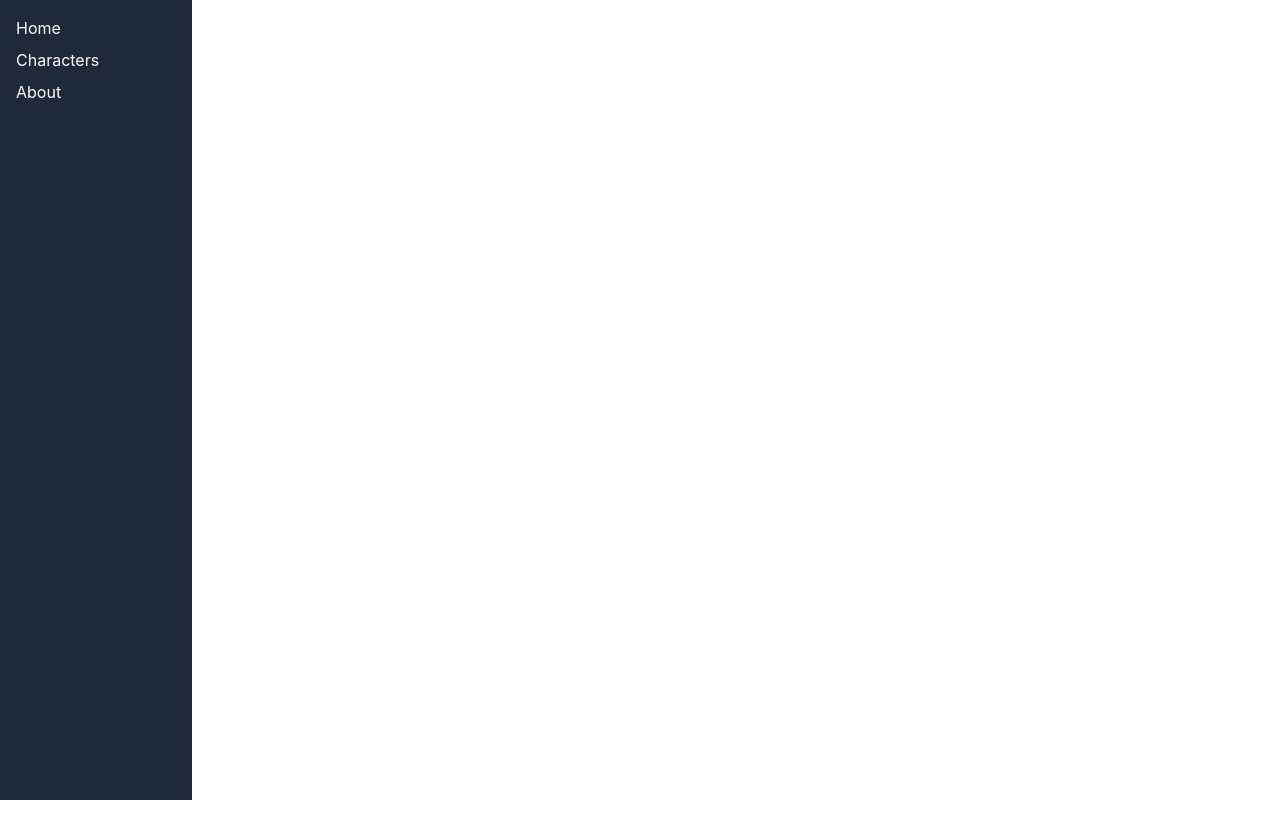
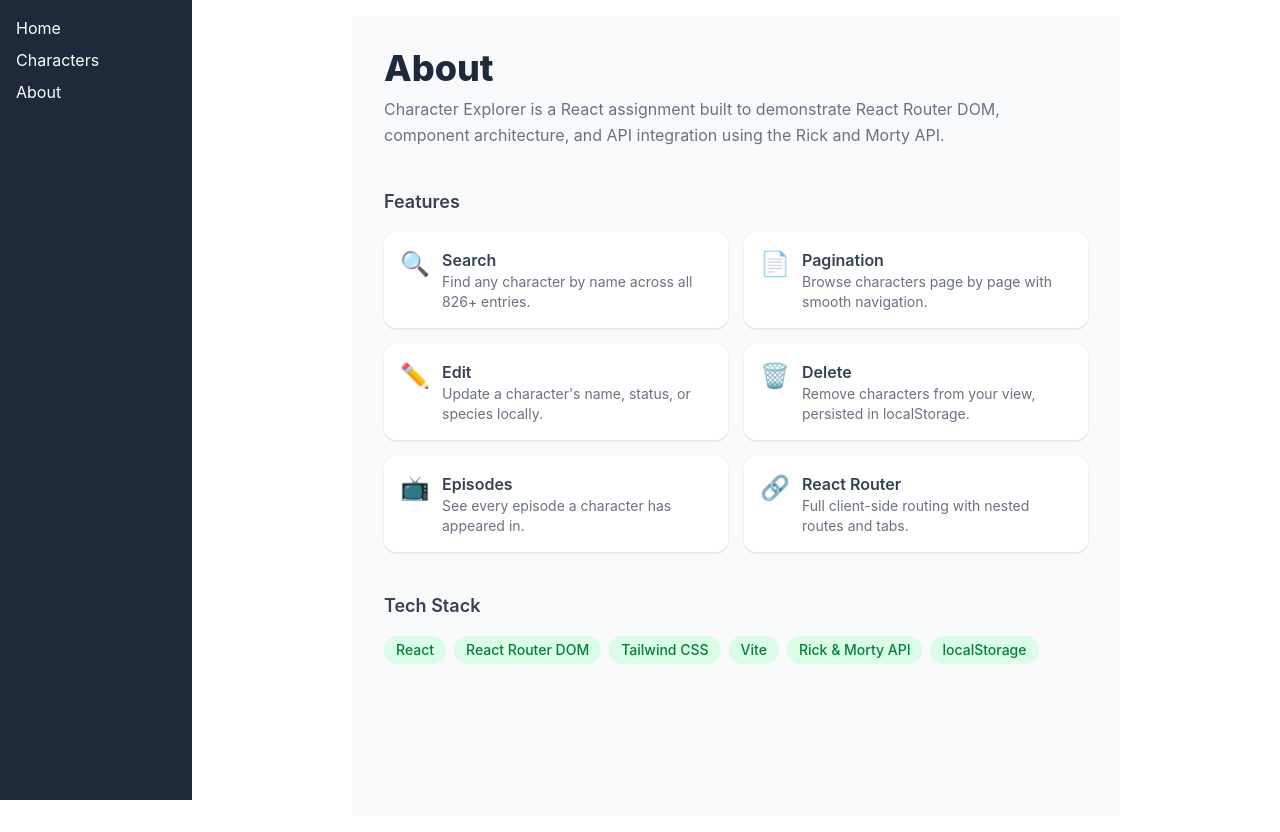
Before and after one commit to winstone-1/Character-Explorer, a React (Vite) app: page /dashboard/about in a window 1280 px wide. Before the commit the page ends 800 px from the top, so only its background shows below. Built offline with nearby package versions, Linux system fonts and the light colour scheme.

Commit message:
Style About and Home pages

```diff
--- a/src/Pages/About.jsx
+++ b/src/Pages/About.jsx
@@ -1,11 +1,50 @@
-import React from 'react'
+export default function About() {
+  const features = [
+    { icon: '🔍', title: 'Search', desc: 'Find any character by name across all 826+ entries.' },
+    { icon: '📄', title: 'Pagination', desc: 'Browse characters page by page with smooth navigation.' },
+    { icon: '✏️', title: 'Edit', desc: 'Update a character\'s name, status, or species locally.' },
+    { icon: '🗑️', title: 'Delete', desc: 'Remove characters from your view, persisted in localStorage.' },
+    { icon: '📺', title: 'Episodes', desc: 'See every episode a character has appeared in.' },
+    { icon: '🔗', title: 'React Router', desc: 'Full client-side routing with nested routes and tabs.' },
+  ]
 
-function About() {
   return (
-    <div>
+    <div className="min-h-screen bg-gray-50 p-8 max-w-3xl mx-auto">
+      {/* Header */}
+      <div className="mb-10">
+        <h1 className="text-4xl font-extrabold text-gray-800 mb-2">About</h1>
+        <p className="text-gray-500 text-base leading-relaxed">
+          Character Explorer is a React assignment built to demonstrate React Router DOM,
+          component architecture, and API integration using the Rick and Morty API.
+        </p>
+      </div>
 
+      {/* Features grid */}
+      <h2 className="text-lg font-semibold text-gray-700 mb-4">Features</h2>
+      <div className="grid grid-cols-2 gap-4 mb-10">
+        {features.map(({ icon, title, desc }) => (
+          <div key={title} className="bg-white rounded-xl shadow p-4 flex gap-3 items-start">
+            <span className="text-2xl">{icon}</span>
+            <div>
+              <p className="font-semibold text-gray-700">{title}</p>
+              <p className="text-sm text-gray-500">{desc}</p>
+            </div>
+          </div>
+        ))}
+      </div>
+
+      {/* Tech stack */}
+      <h2 className="text-lg font-semibold text-gray-700 mb-4">Tech Stack</h2>
+      <div className="flex flex-wrap gap-2">
+        {['React', 'React Router DOM', 'Tailwind CSS', 'Vite', 'Rick & Morty API', 'localStorage'].map(tech => (
+          <span
+            key={tech}
+            className="bg-green-100 text-green-700 text-sm font-medium px-3 py-1 rounded-full"
+          >
+            {tech}
+          </span>
+        ))}
+      </div>
     </div>
   )
 }
-
-export default About
--- a/src/Pages/Home.jsx
+++ b/src/Pages/Home.jsx
@@ -1,11 +1,52 @@
-import React from 'react'
+import { Link } from 'react-router-dom'
 
-function Home() {
+export default function Home() {
   return (
-    <div>
+    <div className="min-h-screen bg-gray-50 flex flex-col items-center justify-center p-8 text-center">
+      {/* Hero */}
+      <div className="mb-8">
+        <h1 className="text-5xl font-extrabold text-gray-800 mb-3">
+          Rick & Morty <span className="text-green-500">Explorer</span>
+        </h1>
+        <p className="text-gray-500 text-lg max-w-md mx-auto">
+          Browse, search, and manage characters from across the multiverse.
+        </p>
+      </div>
 
+      {/* CTA */}
+      <Link
+        to="/dashboard/characters"
+        className="bg-green-500 hover:bg-green-600 text-white font-semibold px-8 py-3 rounded-full text-lg transition shadow-md hover:shadow-lg"
+      >
+        Browse Characters →
+      </Link>
+
+      {/* Stats cards */}
+      <div className="mt-16 grid grid-cols-3 gap-6 w-full max-w-lg">
+        {[
+          { label: 'Characters', value: '826+' },
+          { label: 'Episodes', value: '51' },
+          { label: 'Locations', value: '126+' },
+        ].map(({ label, value }) => (
+          <div key={label} className="bg-white rounded-xl shadow p-5 flex flex-col items-center">
+            <span className="text-3xl font-bold text-green-500">{value}</span>
+            <span className="text-sm text-gray-500 mt-1">{label}</span>
+          </div>
+        ))}
+      </div>
+
+
+      <p className="mt-12 text-xs text-gray-400">
+        Powered by the{' '}
+        <a
+          href="https://rickandmortyapi.com"
+          target="_blank"
+          rel="noreferrer"
+          className="underline hover:text-green-500"
+        >
+          Rick and Morty API
+        </a>
+      </p>
     </div>
   )
 }
-
-export default Home
```
